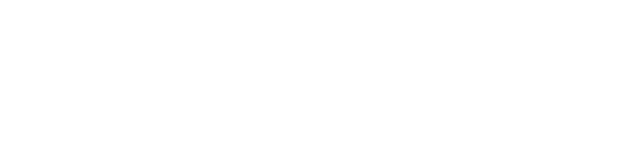
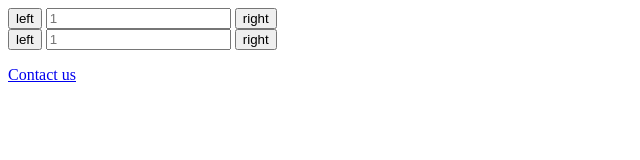
Before and after one commit to Eryhnar/rick-and-morty-apiwebtest, a plain HTML site: page index.html in a window 1280 px wide. Shown: the whole page, without its empty margins (0-640 px from the left). Drawn offline with Linux system fonts and the light colour scheme.

Commit message:
HTML basics placed.

```diff
--- a/index.html
+++ b/index.html
@@ -4,9 +4,36 @@
     <meta charset="UTF-8">
     <meta name="viewport" content="width=device-width, initial-scale=1.0">
     <title>Document</title>
+    <link rel="stylesheet" href="./css/styles.css">
 </head>
 <body>
+    <header>
 
+    </header>
+
+    <div class="search">
+
+    </div>
+
+
+    <div id="pages-top">
+        <button onclick="pagedown()">left</button>
+        <input type="text" placeholder="1" id="page-search-top">
+        <button onclick="pageup()">right</button>
+    </div>
+
+    <main class="cards">
+
+    </main>
+    <div id="pages-bottom">
+        <button onclick="pagedown()">left</button>
+        <input type="text" placeholder="1" id="page-search-bottom">
+        <button onclick="pageup()">right</button>
+    </div>
+    <footer>
+        <p></p>
+        <a href="pedrofernbel@gmail.com">Contact us</a>
+    </footer>
     <script src="./js/main.js"></script>
 </body>
 </html>
```
Also changed, not shown: css/styles.css (added).
